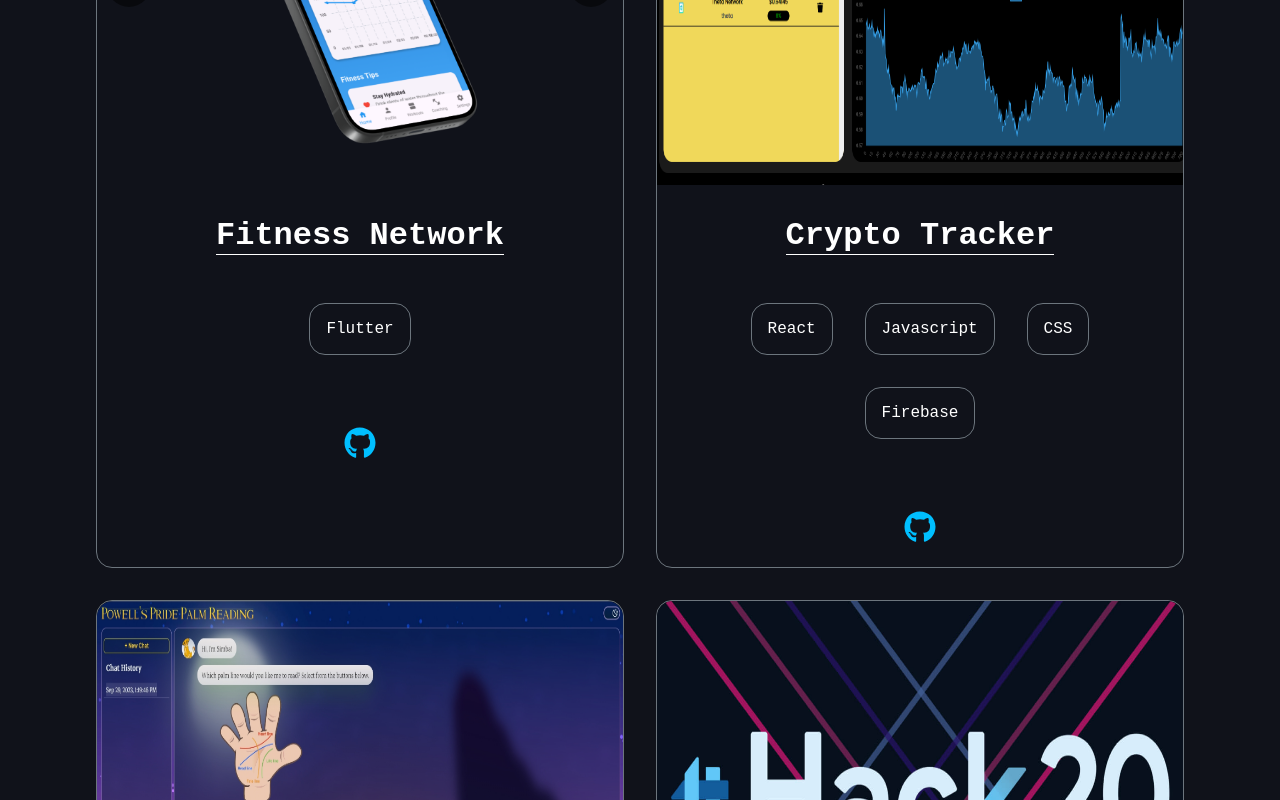
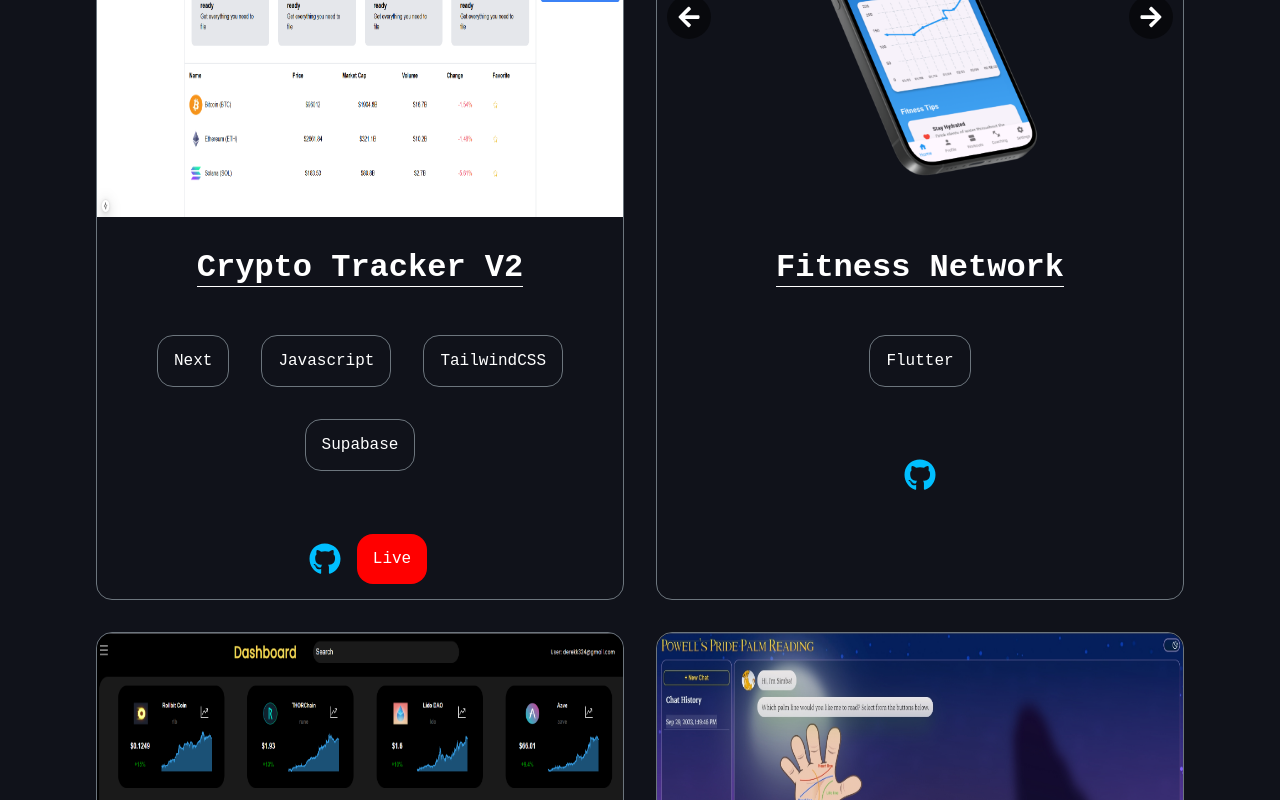
Before and after one commit to DylanO9/resume, a React (Create React App) app: page / in a window 1280 px wide. Shown: the part 1816-2616 px from the top of the page. Built offline with nearby package versions, Linux system fonts and the light colour scheme.

Commit message:
New project implemented

```diff
--- a/src/pages/projects.js
+++ b/src/pages/projects.js
@@ -10,6 +10,7 @@ import iphone4 from '../assets/iphone_4.png';
 import iphone5 from '../assets/iphone_5.png';
 import iphone6 from '../assets/iphone_6.png';
 import iphone7 from '../assets/iphone_7.png';
+import dashboard from '../assets/crypto-dashboard.png';
 
 import { FaGithub, FaArrowLeft, FaArrowRight } from 'react-icons/fa';
 
@@ -18,6 +19,14 @@ export default function Projects() {
     const [slideDirection, setSlideDirection] = useState(''); // Track slide direction for animation
 
     const projects = [
+        {
+            imgSrc: dashboard,
+            imgAlt: "Crypto tracker project V2",
+            title: "Crypto Tracker V2",
+            technologies: ["Next", "Javascript", "TailwindCSS", "Supabase"],
+            githubLink: "https://github.com/DylanO9/crypto-tracker-v2",
+            liveLink: "https://crypto-tracker-v2-git-main-dylan-olivares-projects.vercel.app/"
+        },
         {
             title: "Fitness Network",
             technologies: ["Flutter"],
--- a/src/styles/projects.css
+++ b/src/styles/projects.css
@@ -3,12 +3,17 @@
     align-items: center;
     display: flex;
     flex-direction: column;
-    height: 200vh;
     border-bottom: 1px solid var(--secondary-color);
+    /* grow as more items appear in projects */
+    flex-grow: 1;
+    width: 100%;
+    height: 100%;
+    padding: 2rem 0;
 }
 
 #projects > ul {
     width: 85%;
+    height: 100%;
     display: grid;
     grid-template-columns: 1fr 1fr;
     grid-template-rows: 1fr 1fr;
```
Also changed, not shown: src/assets/crypto-dashboard.png (added).
